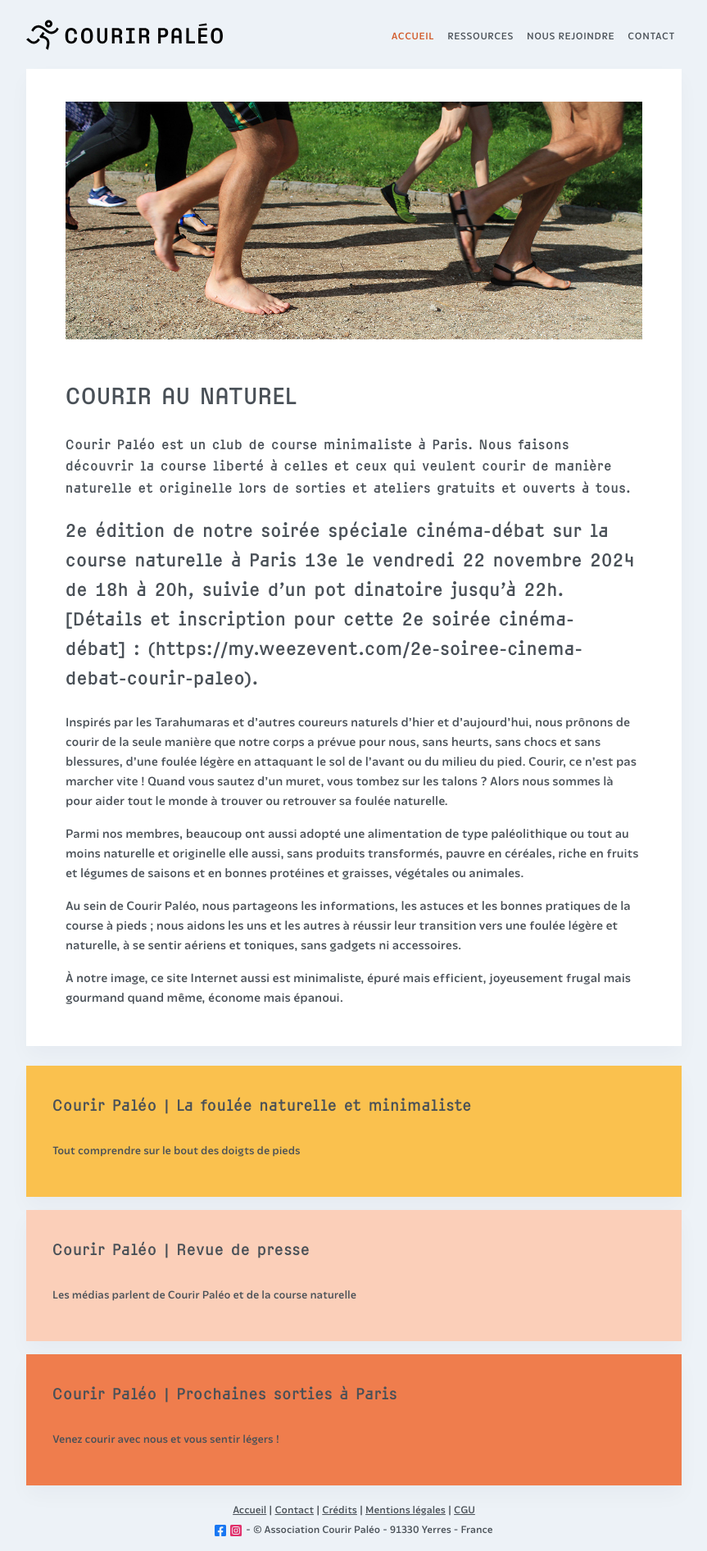
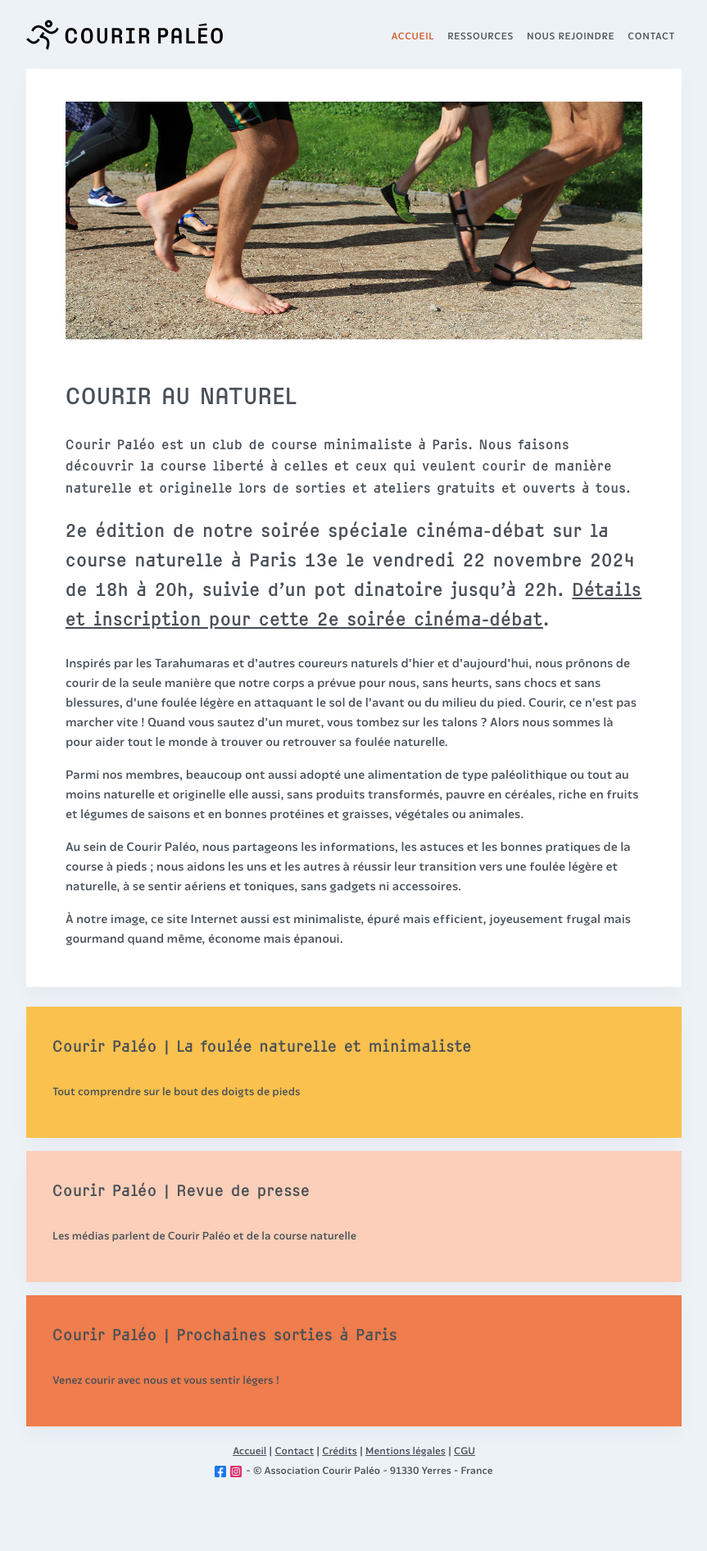
Before and after one commit to courirpaleo/courirpaleo.github.io, a Jekyll site: the page built from index.md, in a window 1280 px wide. Shown: the whole page at 82% size, without its empty margins (208-1071 px from the left). Built offline with Jekyll 4.4.1, drawn with Linux system fonts in a browser that asks for light colours; some web fonts are replaced; after the commit the page ends 1820 px from its top, so only the background shows below that; some of the changed lines change nothing that is shown.

Commit message:
Update index.md

```diff
--- a/index.md
+++ b/index.md
@@ -5,7 +5,7 @@
 ![Courir Paleo](/assets/images/CourirPaleo_course_Parc-Montsouris_foulees_1200px.jpg)
 # Courir au naturel
 #### Courir Paléo est un club de course minimaliste à Paris. Nous faisons découvrir la course liberté à celles et ceux qui veulent courir de manière naturelle et originelle lors de sorties et ateliers gratuits et ouverts à tous.
-## 2e édition de notre soirée spéciale cinéma-débat sur la course naturelle à Paris 13e le vendredi 22 novembre 2024 de 18h à 20h, suivie d'un pot dinatoire jusqu'à 22h. [Détails et inscription pour cette 2e soirée cinéma-débat]&nbsp;: (https://my.weezevent.com/2e-soiree-cinema-debat-courir-paleo).
+## 2e édition de notre soirée spéciale cinéma-débat sur la course naturelle à Paris 13e le vendredi 22 novembre 2024 de 18h à 20h, suivie d'un pot dinatoire jusqu'à 22h. [Détails et inscription pour cette 2e soirée cinéma-débat](https://my.weezevent.com/2e-soiree-cinema-debat-courir-paleo).
 <br>Inspirés par les Tarahumaras et d’autres coureurs naturels d’hier et d'aujourd'hui, nous prônons de courir de la seule manière que notre corps a prévue pour nous, sans heurts, sans chocs et sans blessures, d’une foulée légère en attaquant le sol de l'avant ou du milieu du pied. Courir, ce n’est pas marcher vite&nbsp;! Quand vous sautez d’un muret, vous tombez sur les talons&nbsp;? Alors nous sommes là pour aider tout le monde à trouver ou retrouver sa foulée naturelle.
 
 Parmi nos membres, beaucoup ont aussi adopté une alimentation de type paléolithique ou tout au moins naturelle et originelle elle aussi, sans produits transformés, pauvre en céréales, riche en fruits et légumes de saisons et en bonnes protéines et graisses, végétales ou animales.
```
